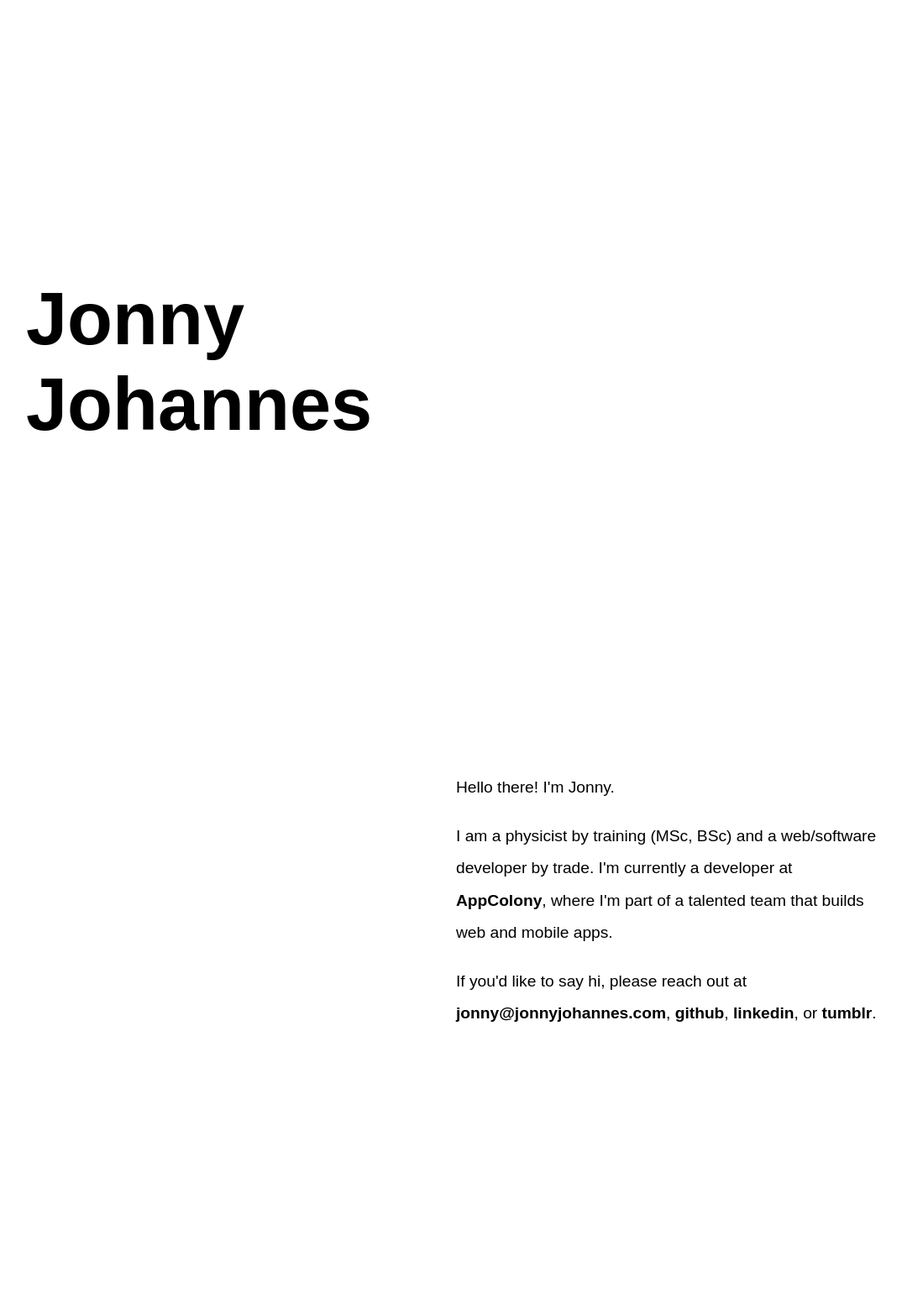
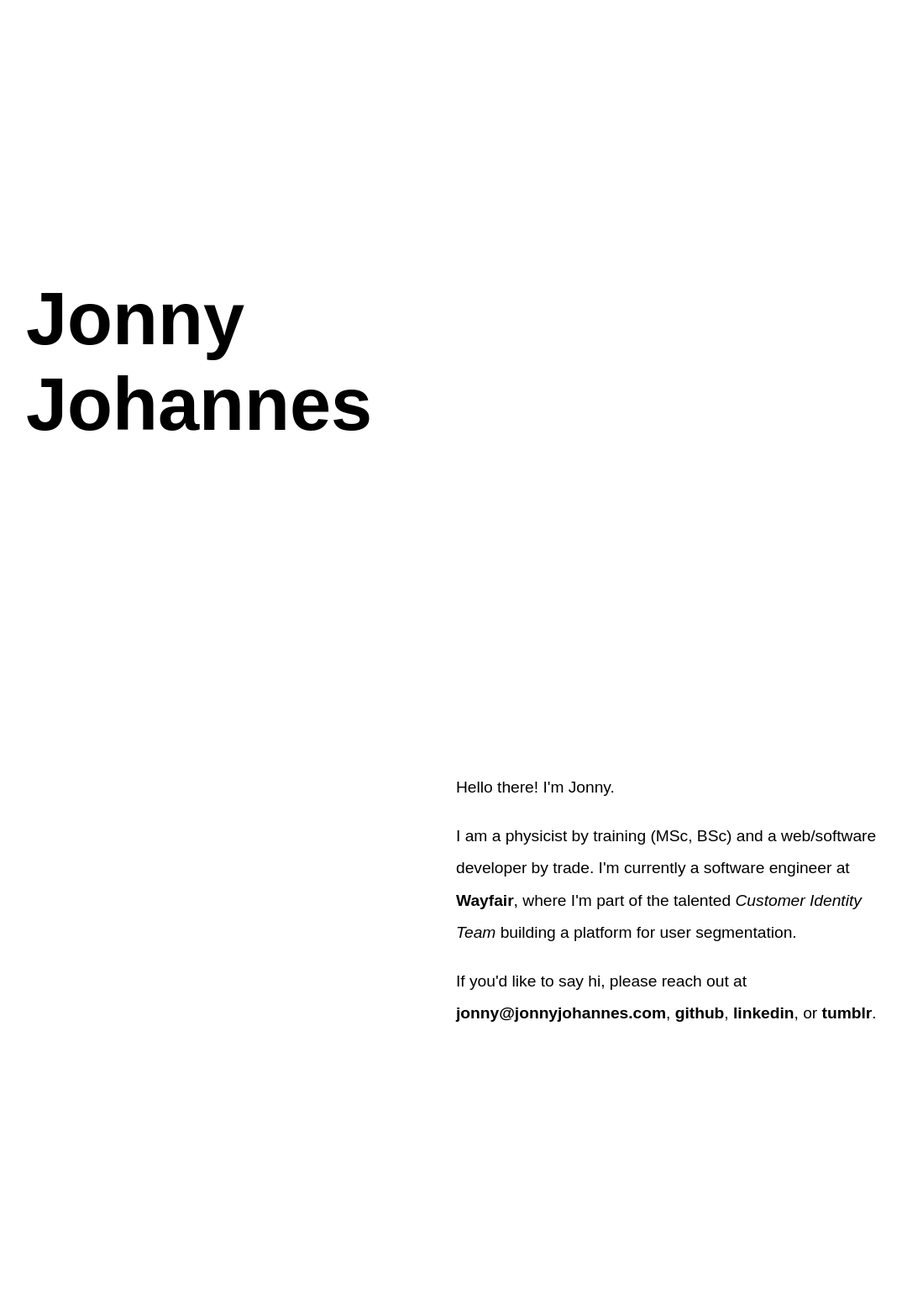
Before and after one commit to jonnyjohannes/jonnyjohannes.github.io, a Jekyll site: the page built from index.html, in a window 1280 px wide. Shown: the whole page at 84% size, without its empty margins (97-1171 px from the left). Built offline with Jekyll 4.4.1, drawn with Linux system fonts in a browser that asks for light colours; nearby versions of some CDN libraries; some web fonts are replaced.

Commit message:
update about profile with wayfair.

```diff
--- a/_includes/about.html
+++ b/_includes/about.html
@@ -1,6 +1,6 @@
 <div id='about'>
   <p>Hello there! I'm Jonny.</p>
-  <p>I am a physicist by training (MSc, BSc) and a web/software developer by trade. I'm currently a developer at <a href='http://appcolony.ca' target='_blank'>AppColony</a>, where I'm part of a talented team that builds web and mobile apps.</p>
+  <p>I am a physicist by training (MSc, BSc) and a web/software developer by trade. I'm currently a software engineer at <a href=' https://www.wayfair.com' /target='_blank'>Wayfair</a>, where I'm part of the talented <i>Customer Identity Team</i> building a platform for user segmentation.</p>
   <p>
   <p>If you'd like to say hi, please reach out at <a href='mailto:jonny@jonnyjohannes.com'>jonny@jonnyjohannes.com</a>, <a target='blank' href='https://github.com/jonnyjohannes'>github</a>, <a target='blank' href='https://www.linkedin.com/in/jonnyjohannes/'>linkedin</a>, or <a target='blank' href='http://blog.jonnyjohannes.com'>tumblr</a>.</p>
 </div>
```
